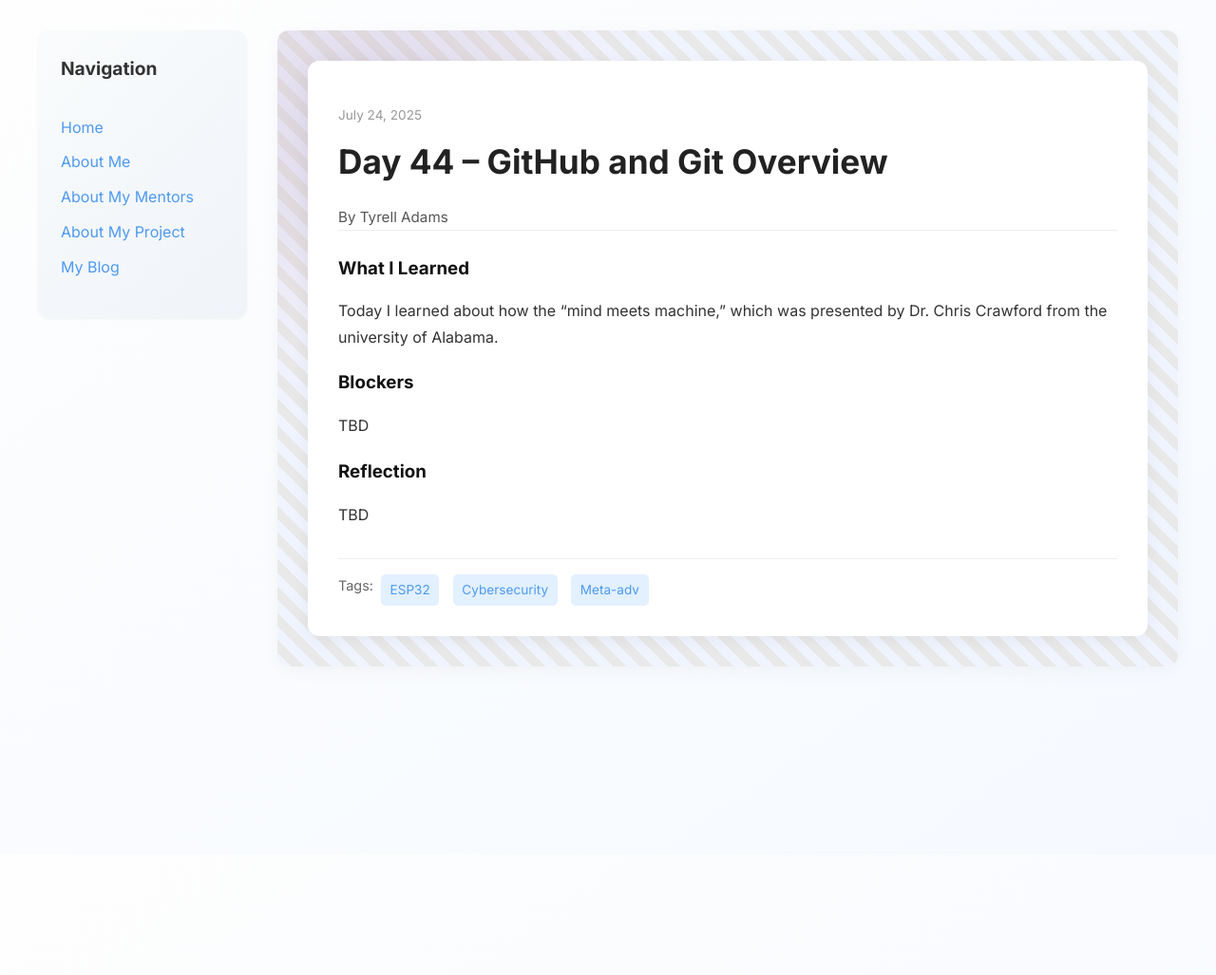
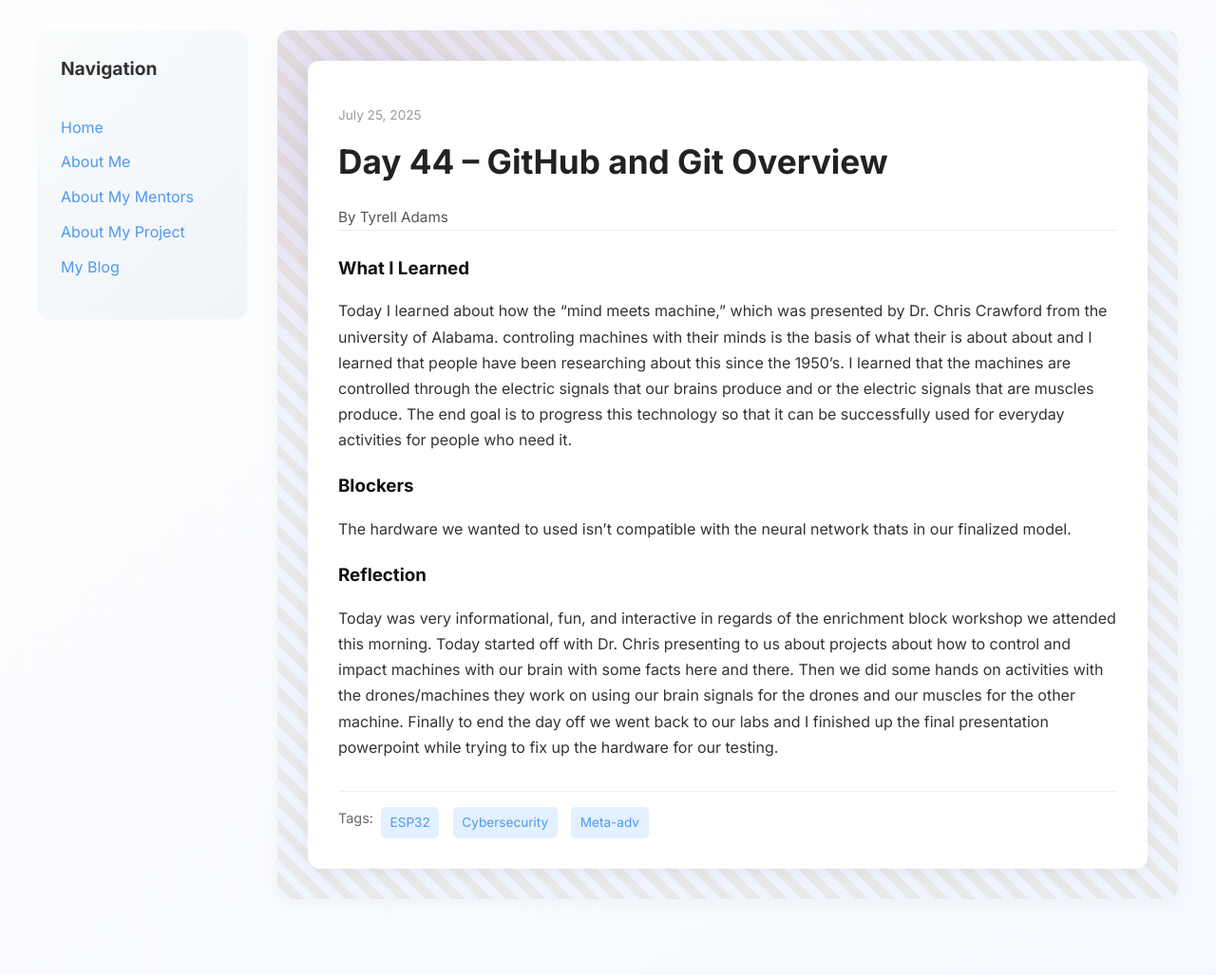
Before and after one commit to Tyrell-Adams/Tyrell-Adams.github.io, a Jekyll site: the page built from _posts/2025-07-25-day-44.md, in a window 1280 px wide. Shown: the whole page at 95% size. Built offline with Jekyll 4.4.1, drawn with Linux system fonts in a browser that asks for light colours; before the commit the page ends 900 px from its top, so only the background shows below that.

Commit message:
Update 2025-07-25-day-44.md

```diff
--- a/_posts/2025-07-25-day-44.md
+++ b/_posts/2025-07-25-day-44.md
@@ -1,15 +1,15 @@
 ---
 layout: post
 title: "Day 44 – GitHub and Git Overview"
-date: 2025-07-24
+date: 2025-07-25
 author: Tyrell Adams
 permalink: /day44.html
 tags: ["ESP32", "Cybersecurity", "Meta-adv"]
 
 what_i_learned: |
-  Today I learned about how the "mind meets machine," which was presented by Dr. Chris Crawford from the university of Alabama.
+  Today I learned about how the "mind meets machine," which was presented by Dr. Chris Crawford from the university of Alabama. controling machines with their minds is the basis of what their is about about and I learned that people have been researching about this since the 1950's. I learned that the machines are controlled through the electric signals that our brains produce and or the electric signals that are muscles produce. The end goal is to progress this technology so that it can be successfully used for everyday activities for people who need it.
 blockers: |
-  TBD
+  The hardware we wanted to used isn't compatible with the neural network thats in our finalized model.
 reflection: |
-  TBD
+  Today was very informational, fun, and interactive in regards of the enrichment block workshop we attended this morning. Today started off with Dr. Chris presenting to us about projects about how to control and impact machines with our brain with some facts here and there. Then we did some hands on activities with the drones/machines they work on using our brain signals for the drones and our muscles for the other machine. Finally to end the day off we went back to our labs and I finished up the final presentation powerpoint while trying to fix up the hardware for our testing.
 ---
```
